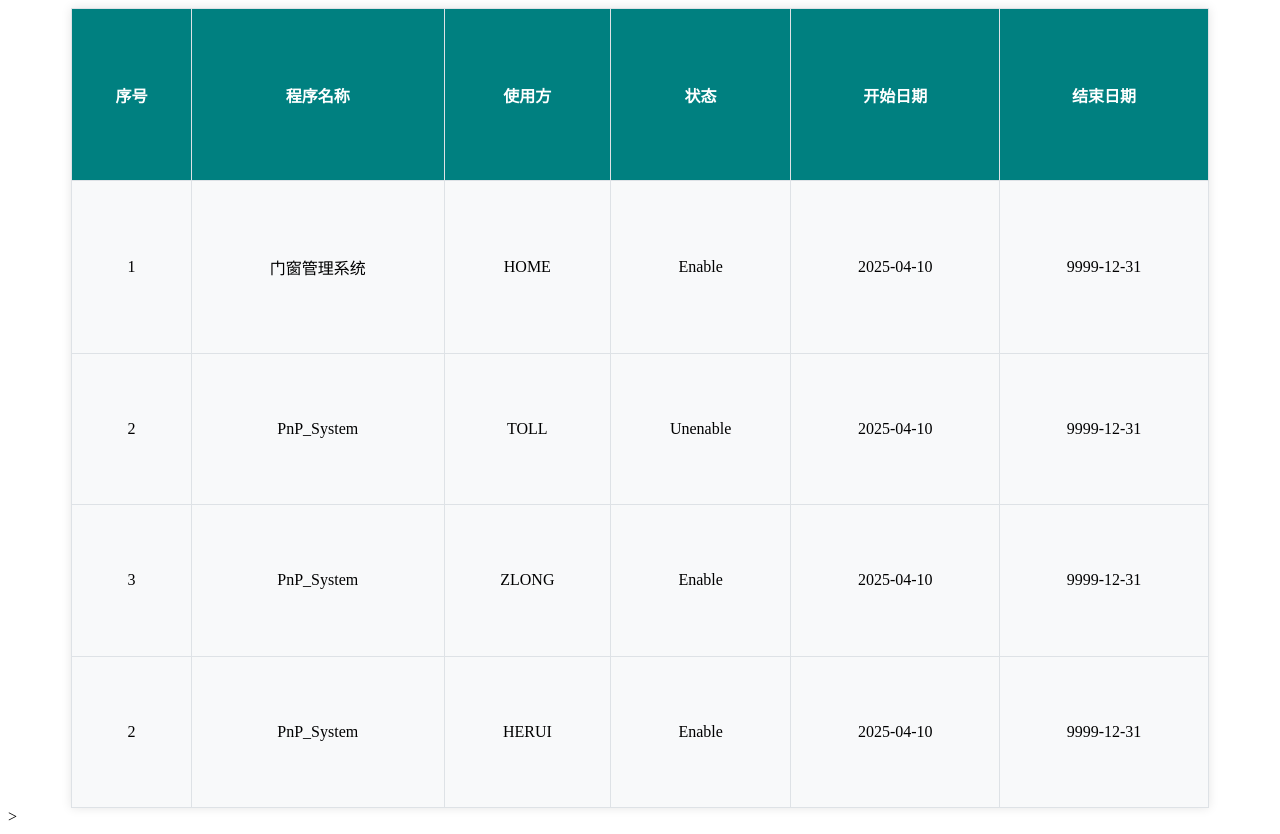
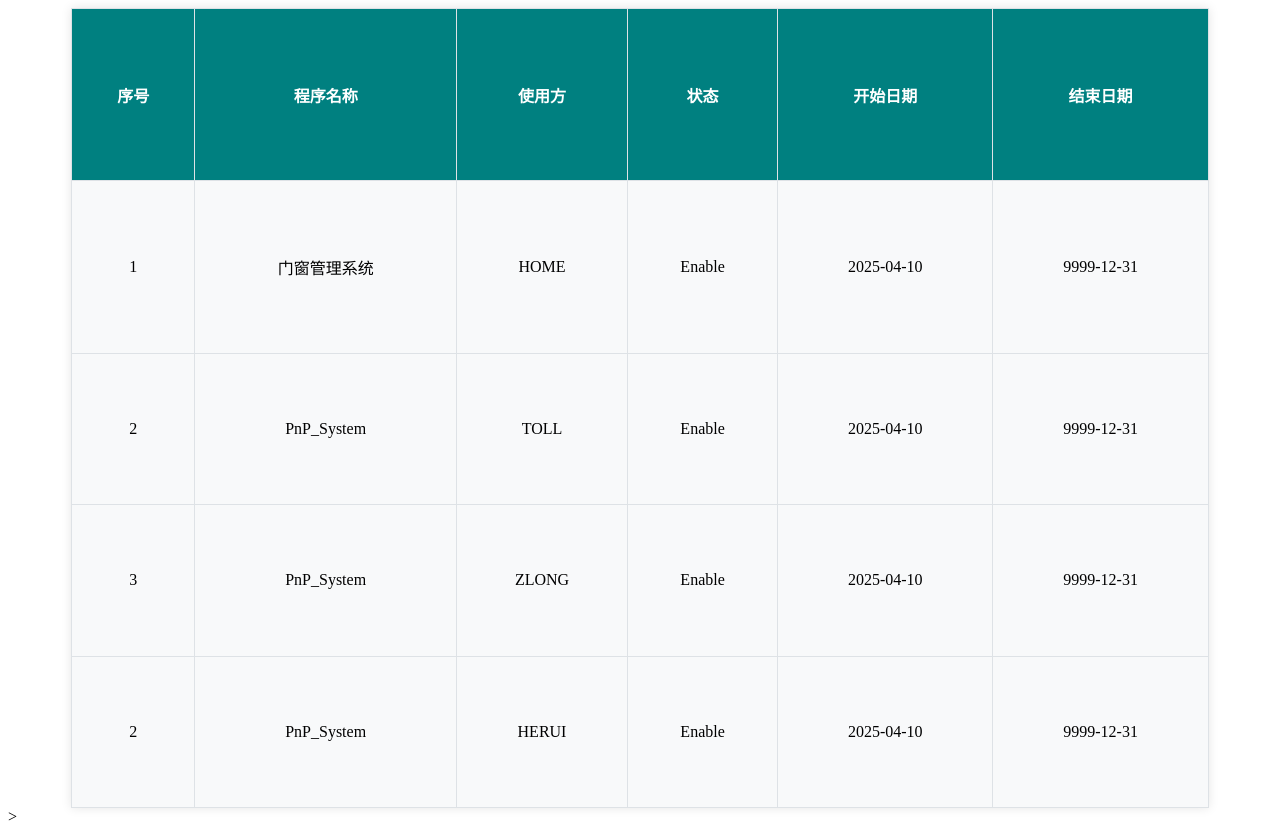
Before and after one commit to KaryYing/Python_App_Development_Progress, a plain HTML site: page index.html in a window 1280 px wide. Drawn offline with Linux system fonts and the light colour scheme.

Commit message:
Update index.html

```diff
--- a/index.html
+++ b/index.html
@@ -56,7 +56,7 @@
                 <td>2</td>
                 <td>PnP_System</td>
                 <td>TOLL</td>
-                <td>Unenable</td>
+                <td>Enable</td>
                 <td>2025-04-10</td>
                 <td>9999-12-31</td>
             </tr>
```
